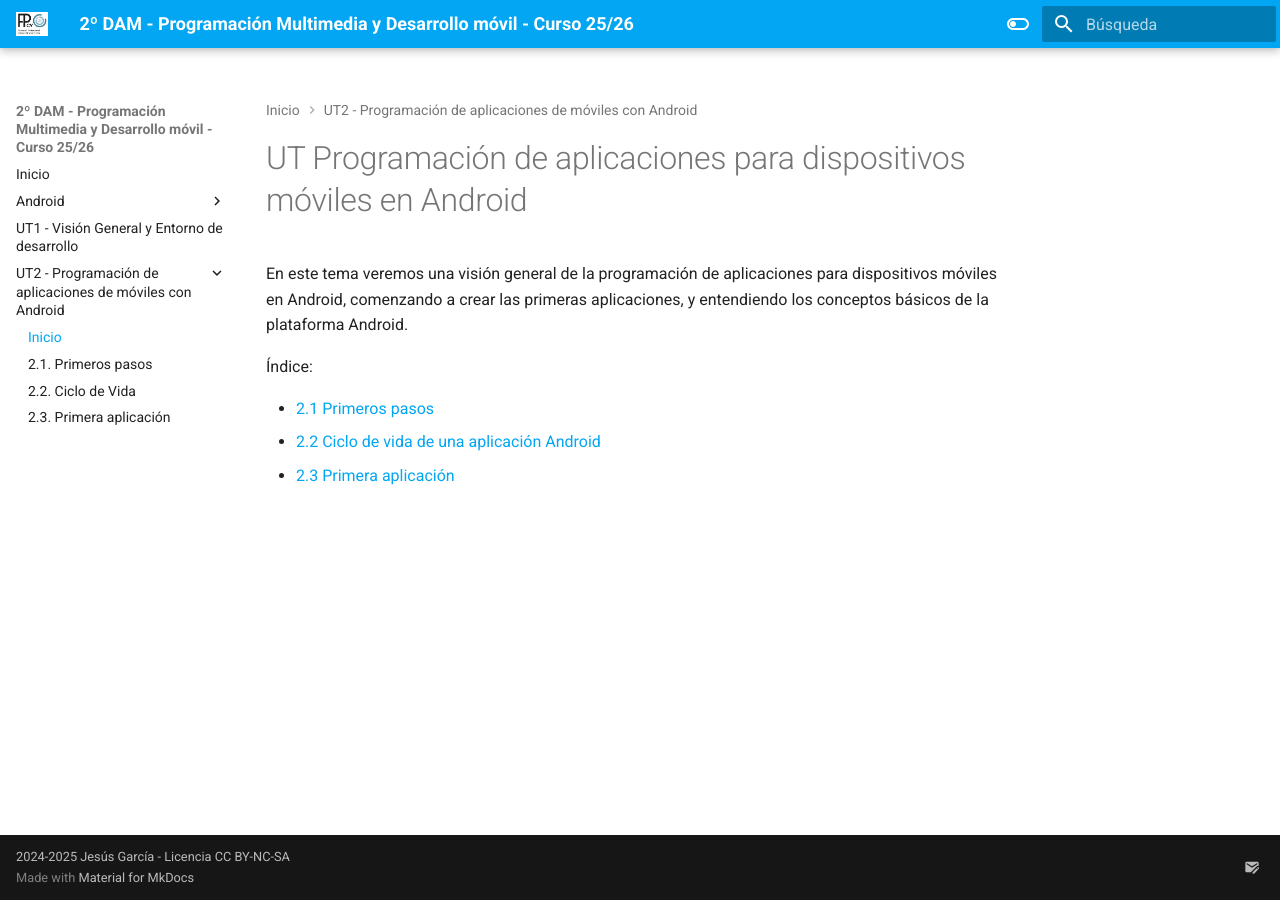
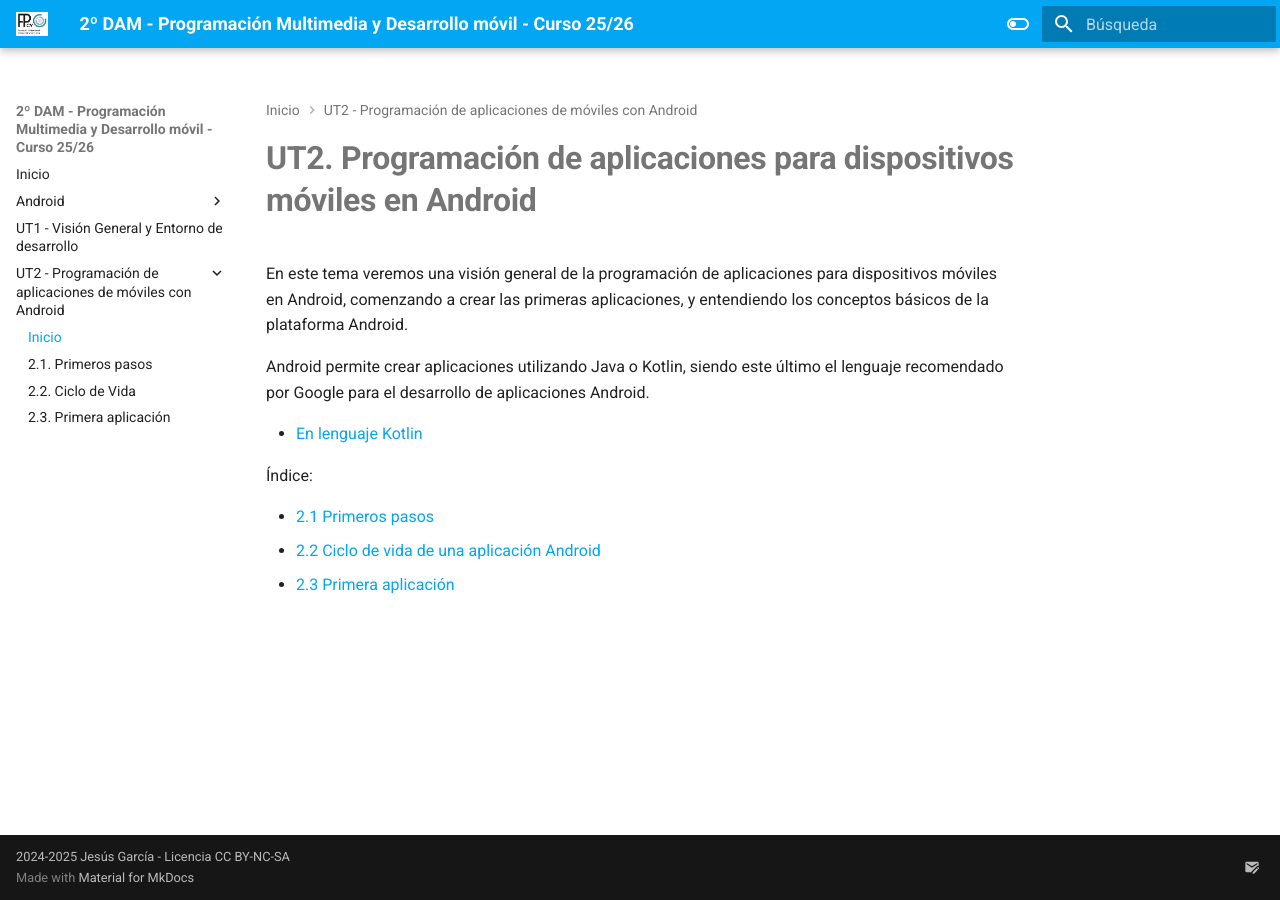
Before and after one commit to jssdocente/pmdm2526d, an MkDocs documentation site: the page built from docs/temas/02/index.md, in a window 1280 px wide. Built offline with MkDocs 1.6.1 and Material for MkDocs 9.7.7, drawn with Linux system fonts in a browser that asks for light colours.

Commit message:
Update section headers for consistency and improve markdown formatting

```diff
--- a/docs/temas/02/index.md
+++ b/docs/temas/02/index.md
@@ -1,9 +1,14 @@
-# UT Programación de aplicaciones para dispositivos móviles en Android
+# **UT2. Programación de aplicaciones para dispositivos móviles en Android**
 
 En este tema veremos una visión general de la programación de aplicaciones para dispositivos móviles en Android, comenzando a crear las primeras aplicaciones, y entendiendo los conceptos básicos de la plataforma Android.
 
+Android permite crear aplicaciones utilizando Java o Kotlin, siendo este último el lenguaje recomendado por Google para el desarrollo de aplicaciones Android.
+
+- [En lenguaje Kotlin](../00-android/00-kotlin/index.md)
+
 Índice:
+
 
 - [2.1 Primeros pasos](./2.1-primeros-pasos.md)
 - [2.2 Ciclo de vida de una aplicación Android](./2.2-ciclo-vida-app.md)
-- [2.3 Primera aplicación](./2.3-Primeras-aplicaciones.md)
+- [2.3 Primera aplicación](./2.3-primera-aplicacion.md)
--- a/mkdocs.yml
+++ b/mkdocs.yml
@@ -155,7 +155,7 @@ markdown_extensions:
   - pymdownx.details
   - pymdownx.highlight:
       use_pygments: true
-      linenums: true
+      linenums: false
       linenums_style: pymdownx-inline
       anchor_linenums: true
       line_spans: __span
```
Also changed, not shown: docs/temas/01/index.md (+1 -1 lines), docs/temas/02/2.1-primeros-pasos.md (+1 -1 lines), docs/temas/02/2.2-ciclo-vida-app.md (+1 -1 lines), docs/temas/02/2.3-Primera-aplicacion.md (+1 -1 lines).
